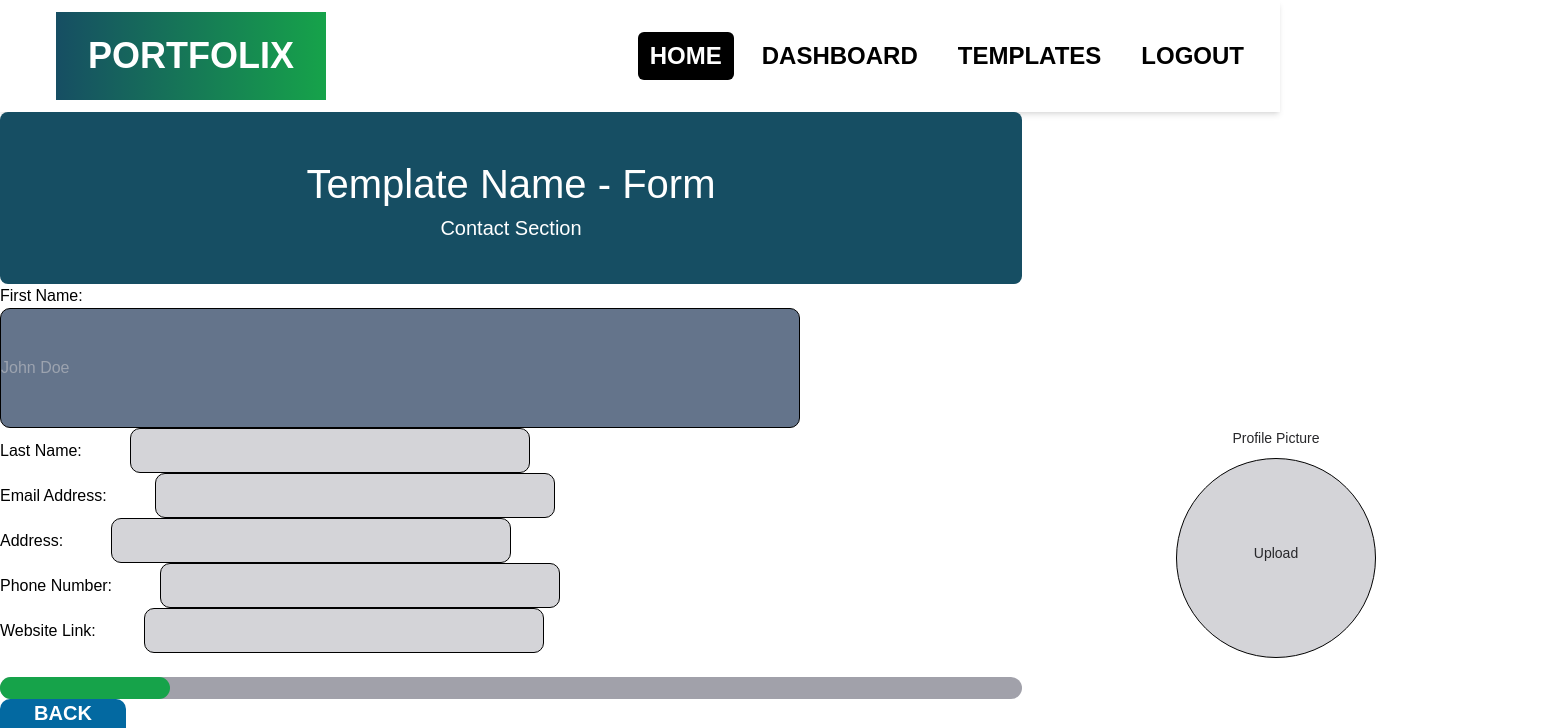
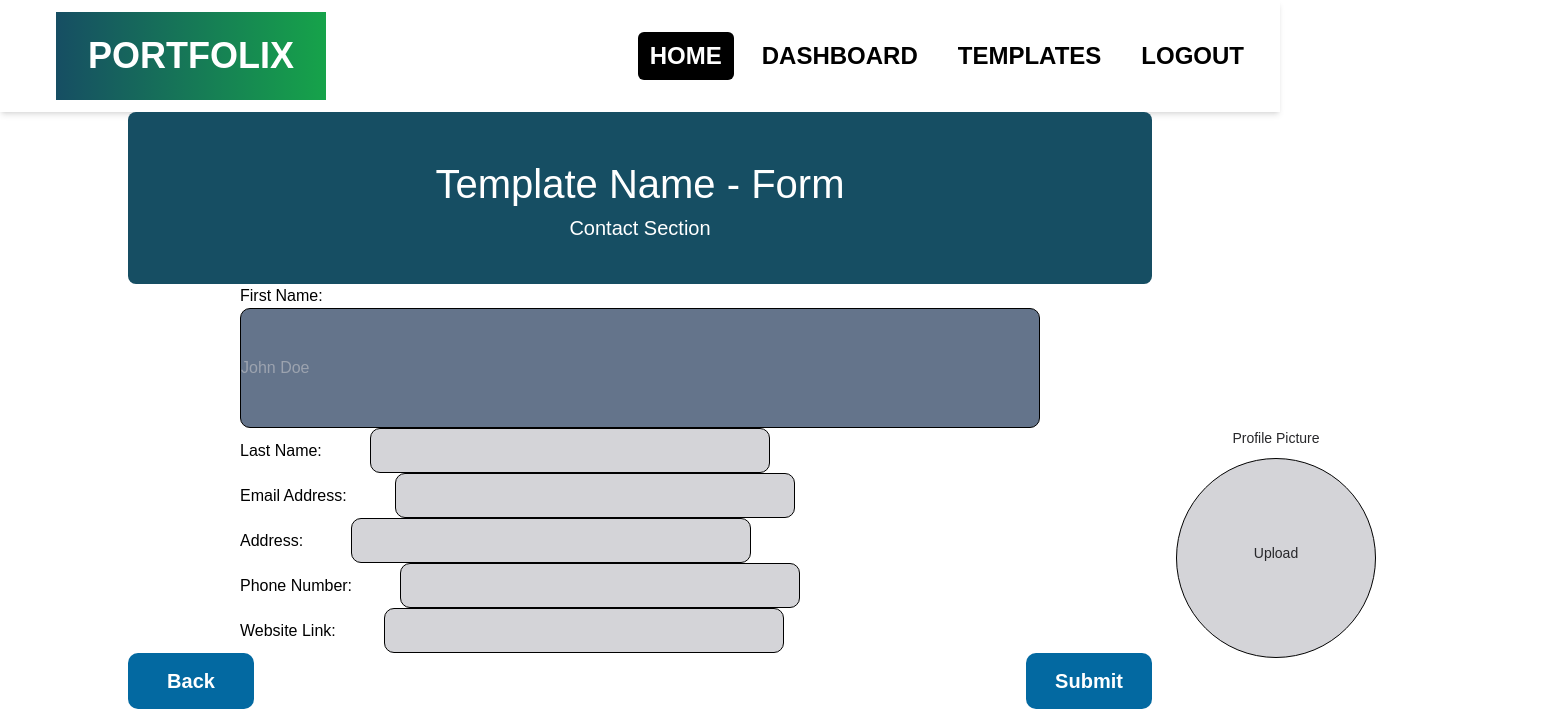
Before and after one commit to jethro-r/Portfolix, a React (Create React App) app in the folder client/: page /form in a window 1280 px wide. Shown: the top 728 px of the page, 1550 px wide, since content can reach past the window. Built offline with nearby package versions, Linux system fonts and the light colour scheme.

Commit message:
progress #2, form css

```diff
--- a/client/src/pages/Form.js
+++ b/client/src/pages/Form.js
@@ -17,13 +17,13 @@ export const Form = () => {
     });
   };
 
-  const [page, setPage] = useState(0);
+  const [page, setPage] = useState(1);
   const conditionalComponent = () => {
     switch (page) {
       case 0:
         return <Tab0 id="0" formData={formData} />;
       case 1:
-        return <Tab1 id="1" formData={formData} />;
+        return <Tab0 id="1" formData={formData} />;
       case 2:
         return <Tab2 id="2" formData={formData} />;
       case 3:
@@ -46,7 +46,7 @@ export const Form = () => {
 
   const FormSectionHeader = (props) => {
     return (
-      <div class="w-[1022px] h-[172px] flex flex-col items-center justify-center bg-cyan-900 rounded-lg">
+      <div class="w-full h-[172px] flex flex-col items-center justify-center bg-cyan-900 rounded-lg">
         <div class="text-white text-[40px] font-normal">
           Template Name - Form
           <br />
@@ -58,23 +58,28 @@ export const Form = () => {
 
   const FormSectionFooter = () => {
     return (
-      <div>
-        <button onClick={handleSubmit}></button>
-        {page > 0 && <button onClick={() => setPage(page - 1)}>Back</button>}
+      <div className="w-full self-end">
+        <div class="flex justify-between">
+          {page > 0 && (
+            <button
+              onClick={() => setPage(page - 1)}
+              class="w-[126px] h-14 bg-sky-700 rounded-[10px] text-center text-white text-xl font-bold"
+            >
+              Back
+            </button>
+          )}
 
-        <div class="w-[1022px] h-[22px] bg-zinc-400 rounded-[99px]">
+          <button class="w-[126px] h-14 bg-sky-700 rounded-[10px] text-center text-white text-xl font-bold">
+            {page === 0 || page === 7 ? "Next" : "Submit"}
+          </button>
+        </div>
+        <div class="flex justify-center items-center mt-4">
+          <div class="flex-grow h-[22px] bg-zinc-400 rounded-[99px]">
             <div class="w-[170px] h-full bg-green-600 rounded-[99px]"></div>
           </div>
-        <div class="w-[126px] h-14 bg-sky-700 rounded-[10px] text-center text-white text-xl font-bold">
-          BACK
+          <div class="h-8 mx-4 text-justify text-neutral-500 text-[25px] font-bold">
+            {page}/7
           </div>
-        <div class="w-[126px] h-14 bg-sky-700 rounded-[10px] text-center text-white text-xl font-bold">
-        {page === 0 || page === 7 ? "Next" : "Submit"}
-        </div>
-
-
-        <div class="w-[79px] h-8 left-[1471px] top-[983px] absolute text-center text-neutral-500 text-[25px] font-bold tracking-[2.50px]">
-          {page}/7
         </div>
       </div>
     );
@@ -82,8 +87,9 @@ export const Form = () => {
 
   const Tab0 = ({ formData, setFormData }) => {
     return (
+      <div class="flex flex-col h-full items-center justify-between px-32">
+        <FormSectionHeader />
         <div>
-        <FormSectionHeader />
           <div>
             <div class="flex flex-col justify-center">
               <div>First Name: </div>
@@ -130,13 +136,14 @@ export const Form = () => {
               Upload
             </div>
           </div>
-        <FormSectionFooter />
+        </div>
+        <FormSectionFooter class="self-center" />
       </div>
     );
   };
 
   const Tab1 = ({ formData, setFormData }) => {
-    return <div>Tab1</div>;
+    return <div></div>;
   };
   const Tab2 = ({ formData, setFormData }) => {
     return (
@@ -164,6 +171,7 @@ export const Form = () => {
   return (
     <div class="w-full relative flex flex-col">
       <Navbar />
+
       {conditionalComponent()}
     </div>
   );
```
Lines whose indentation alone changed are shown as unchanged.
